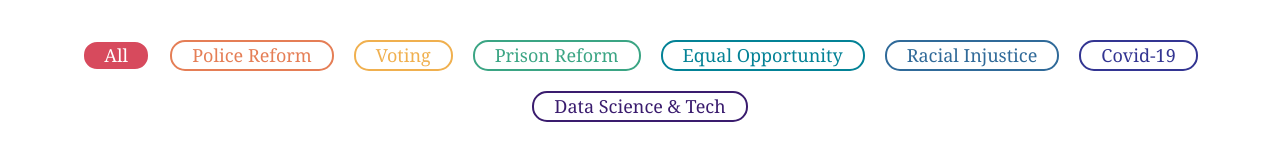
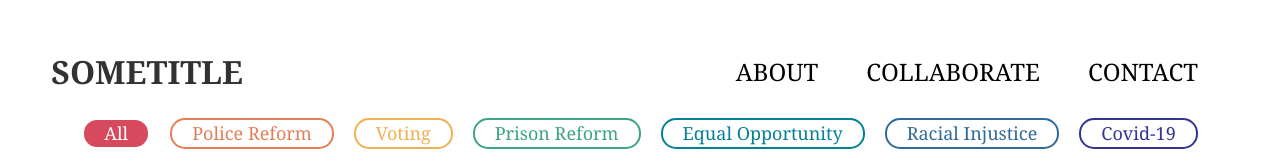
Before and after one commit to rachelli2019/tech4blm, a Gatsby site: page / in a window 1280 px wide. Shown: the top 160 px of the page. Built offline with nearby package versions, Linux system fonts and the light colour scheme; Gatsby itself is replaced by a stand-in of ours.

Commit message:
navbar added

```diff
--- /dev/null
+++ b/src/components/footer.js
@@ -0,0 +1,18 @@
+import React from "react"
+import styled from 'styled-components'
+import ScrollAnimation from 'react-animate-on-scroll';
+import "animate.css/animate.min.css";
+
+const StyledFooter = styled.footer`
+    ${'' /* margin: 0 auto; */}
+    text-align: center;
+    font-size: 70%;
+`
+
+export default function Footer() {
+    return (
+        <ScrollAnimation animateIn="animate__fadeIn" duration={2} delay={500}>
+            <StyledFooter>Created using React JS & Gatsby.</StyledFooter>
+        </ScrollAnimation>
+    )
+}
--- /dev/null
+++ b/src/components/nav.css
@@ -0,0 +1,35 @@
+.navLink {
+    display: inline-block;
+    margin-right: 1rem;
+}
+
+.navText {
+    color: black;
+    background-image: none;
+    font-size: 24px;
+    text-decoration: none;
+    margin-left: 30px;
+}
+
+.navText:hover {
+    color: #0D3B66;
+    cursor: pointer;
+    text-decoration: none;
+}
+
+.title {
+    color: black;
+    display: inline;
+    position: absolute;
+    top: 1.5em;
+    left: 4%;
+    opacity: 0.8;
+    cursor: default;
+}
+
+.navRight {
+    list-style: none;
+    position: absolute;
+    top: 3em;
+    right: 5%;
+}
--- /dev/null
+++ b/src/components/navbar.js
@@ -0,0 +1,28 @@
+import React from "react"
+import "./nav.css"
+import {Link} from "gatsby"
+
+const ListLink = props => (
+        <li className="navLink">
+                <Link activeClassName="active"
+                        to={props.to}
+                        className = "navText">
+                        {props.children}
+                </Link>
+        </li>
+    )
+
+export default function Navbar() {
+    return (
+    <div>
+        <header style={{ marginBottom: `6rem` }}>
+            <p className="title" style={{fontSize:'32px', fontWeight:'bold'}}>SOMETITLE</p>
+            <ul className="navRight">
+                <ListLink to="about">ABOUT</ListLink>
+                <ListLink to="about">COLLABORATE</ListLink>
+                <ListLink to="contact">CONTACT</ListLink>
+            </ul>
+        </header>
+    </div>
+    )
+}
--- a/src/pages/index.js
+++ b/src/pages/index.js
@@ -6,10 +6,14 @@ import Layout from "../components/layout"
 import SEO from "../components/seo"
 import Album from "../components/album"
 import CardGrid from "../components/cardGrid"
+import Navbar from "../components/navbar"
+import Footer from  "../components/footer"
 
 const IndexPage = () => (
-
-    <CardGrid/>
+    <div>
+        <Navbar/>
+        <CardGrid/>
+    </div>
 )
 
 export default IndexPage
```
